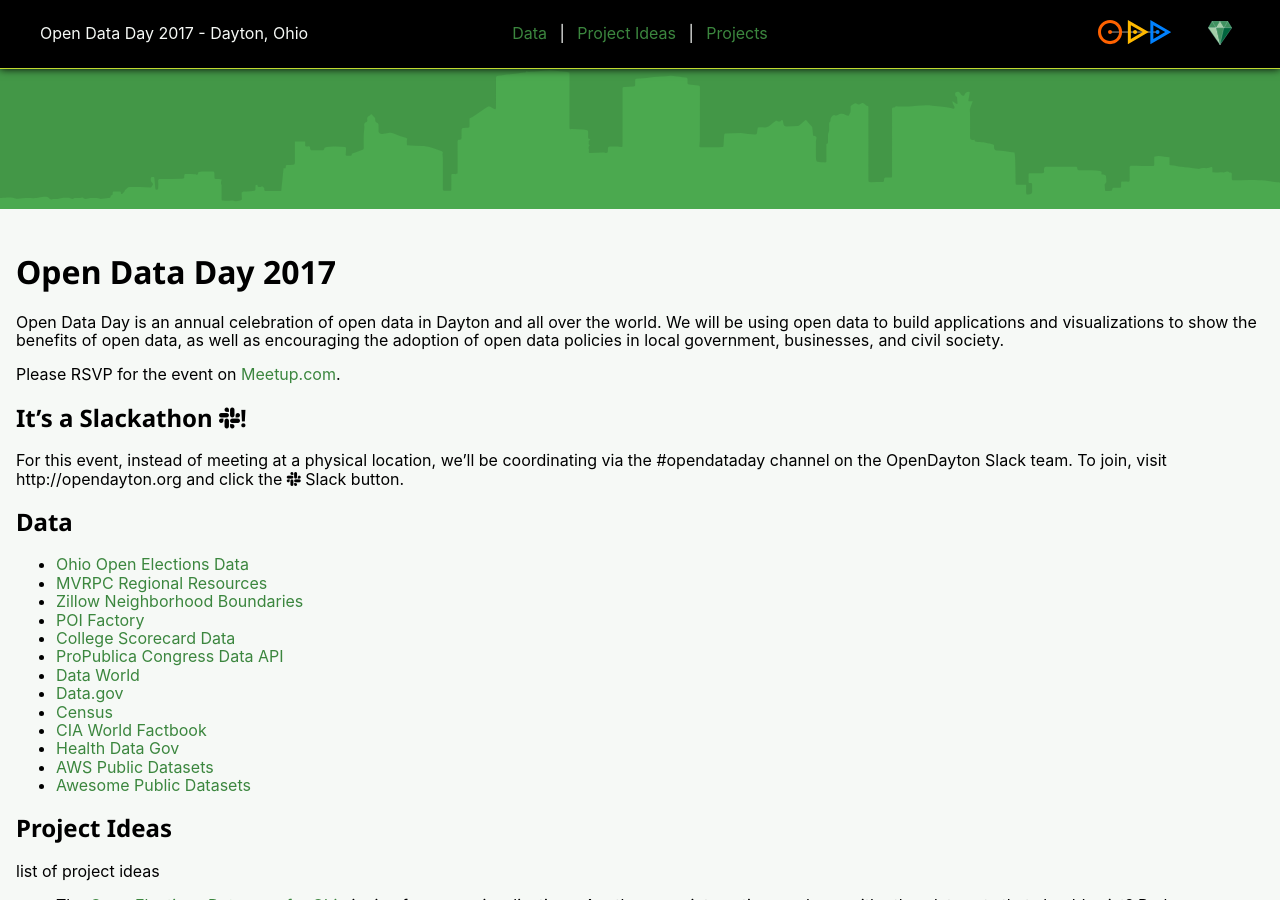
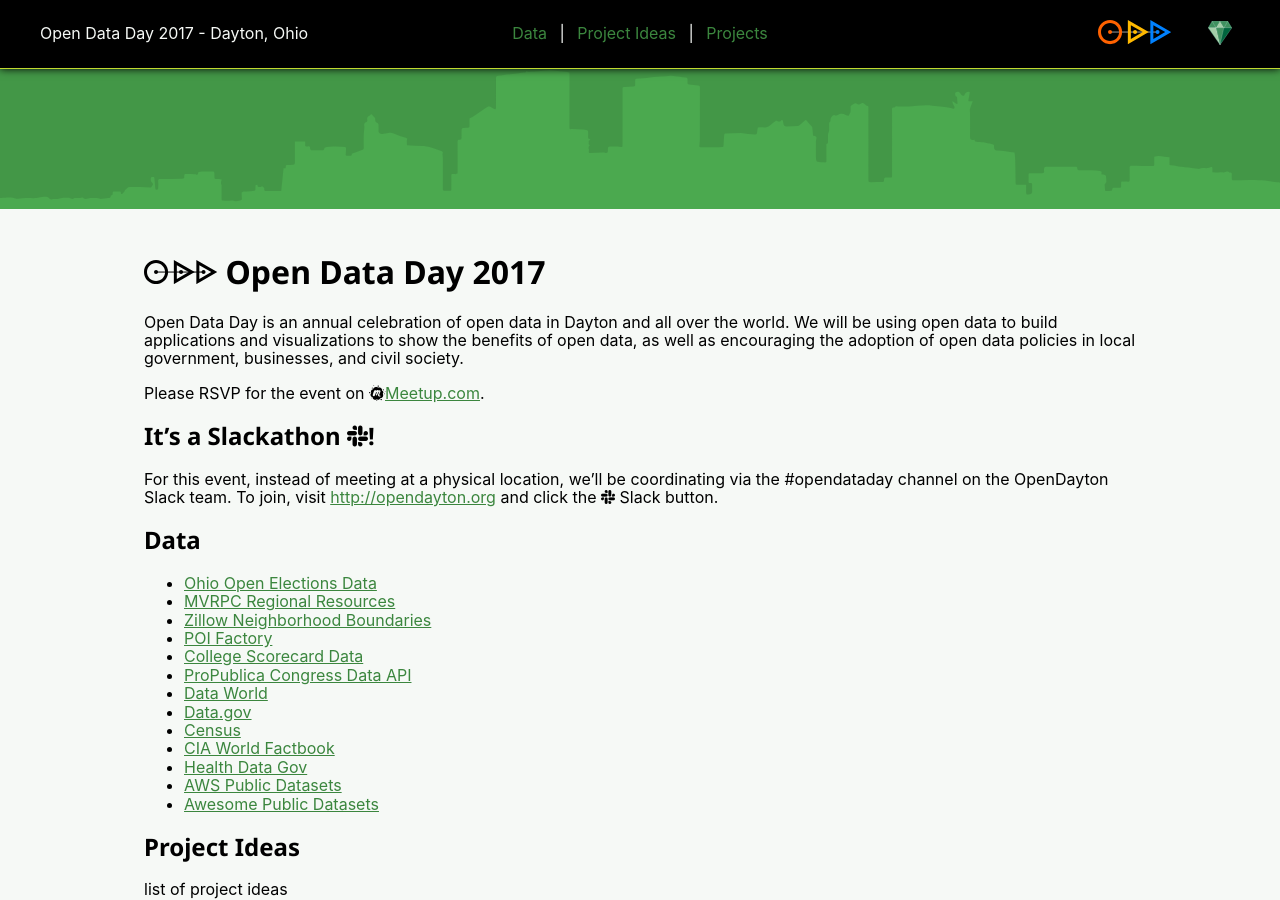
Before and after one commit to codefordayton/opendataday2017, a Jekyll site: the page built from docs/index.md, in a window 1280 px wide and 900 px high, scrolled down 538 px. Built offline with Jekyll 4.4.1, drawn with Linux system fonts in a browser that asks for light colours; nearby versions of some CDN libraries.

Commit message:
tweaks to the event info section

```diff
--- a/docs/_includes/svg.html
+++ b/docs/_includes/svg.html
@@ -5,6 +5,12 @@
             <path d="M24.1,48.3C10.8,48.3 0,37.4 0,24.1C0,10.8 10.8,0 24.1,0C37.4,0 48.2,10.8 48.2,24.1C48.2,37.4 37.4,48.3 24.1,48.3ZM24.1,6C14.1,6 6,14.2 6,24.1C6,34 14.1,42.2 24.1,42.2C34.1,42.2 42.2,34.1 42.2,24.1C42.2,14.1 34.1,6 24.1,6ZM24.1,20.2C26.308,20.2 28.1,21.992 28.1,24.2C28.1,26.408 26.308,28.2 24.1,28.2C21.892,28.2 20.1,26.408 20.1,24.2C20.1,21.992 21.892,20.2 24.1,20.2Z" style="fill:rgb(255,98,0);"></path>
             <path d="M59.7,48.3L59.7,0L101.5,24.1L59.7,48.3ZM65.7,10.4L65.7,37.9L89.5,24.1L65.7,10.4ZM74.1,20.2C76.308,20.2 78.1,21.992 78.1,24.2C78.1,26.408 76.308,28.2 74.1,28.2C71.892,28.2 70.1,26.408 70.1,24.2C70.1,21.992 71.892,20.2 74.1,20.2Z" style="fill:rgb(255,185,0);"></path>
             <path d="M104.7,48.3L104.7,0L146.5,24.1L104.7,48.3ZM110.7,10.4L110.7,37.9L134.5,24.1L110.7,10.4ZM119.1,20.2C121.308,20.2 123.1,21.992 123.1,24.2C123.1,26.408 121.308,28.2 119.1,28.2C116.892,28.2 115.1,26.408 115.1,24.2C115.1,21.992 116.892,20.2 119.1,20.2Z" style="fill:rgb(0,129,255);"></path>
+        </symbol>
+        <symbol id="odd-nostyle" viewBox="0 0 147 49">
+            <rect x="24.1" y="23.1" width="95" height="2"></rect>
+            <path d="M24.1,48.3C10.8,48.3 0,37.4 0,24.1C0,10.8 10.8,0 24.1,0C37.4,0 48.2,10.8 48.2,24.1C48.2,37.4 37.4,48.3 24.1,48.3ZM24.1,6C14.1,6 6,14.2 6,24.1C6,34 14.1,42.2 24.1,42.2C34.1,42.2 42.2,34.1 42.2,24.1C42.2,14.1 34.1,6 24.1,6ZM24.1,20.2C26.308,20.2 28.1,21.992 28.1,24.2C28.1,26.408 26.308,28.2 24.1,28.2C21.892,28.2 20.1,26.408 20.1,24.2C20.1,21.992 21.892,20.2 24.1,20.2Z"></path>
+            <path d="M59.7,48.3L59.7,0L101.5,24.1L59.7,48.3ZM65.7,10.4L65.7,37.9L89.5,24.1L65.7,10.4ZM74.1,20.2C76.308,20.2 78.1,21.992 78.1,24.2C78.1,26.408 76.308,28.2 74.1,28.2C71.892,28.2 70.1,26.408 70.1,24.2C70.1,21.992 71.892,20.2 74.1,20.2Z"></path>
+            <path d="M104.7,48.3L104.7,0L146.5,24.1L104.7,48.3ZM110.7,10.4L110.7,37.9L134.5,24.1L110.7,10.4ZM119.1,20.2C121.308,20.2 123.1,21.992 123.1,24.2C123.1,26.408 121.308,28.2 119.1,28.2C116.892,28.2 115.1,26.408 115.1,24.2C115.1,21.992 116.892,20.2 119.1,20.2Z"></path>
         </symbol>
         <symbol id="cfd" viewBox="0 0 822.829 827.753">
             <g id="Layer_3">
--- a/docs/_layouts/default.html
+++ b/docs/_layouts/default.html
@@ -10,8 +10,10 @@
 
         {% include header.html %}
 
-        <main class="content">
-            {{ content }}
+        <main class="content-ctr">
+            <div class="content">
+                {{ content }}
+            </div>
         </main>
 
         {% include footer.html %}
--- a/docs/index.md
+++ b/docs/index.md
@@ -4,18 +4,18 @@ title: Open Data Day 2017 - Dayton, Ohio
 permalink: /
 ---
 
-# Open Data Day 2017
+# <svg class="odd-h1"><use xlink:href="#odd-nostyle" /></svg>Open Data Day 2017
 Open Data Day is an annual celebration of open data in Dayton and all over
 the world. We will be using open data to build applications and visualizations
 to show the benefits of open data, as well as encouraging the adoption of open
 data policies in local government, businesses, and civil society.
 
-Please RSVP for the event on [Meetup.com](https://www.meetup.com/Code-for-Dayton/events/237417370/).
+Please RSVP for the event on <i class="fa fa-meetup"></i>[Meetup.com](https://www.meetup.com/Code-for-Dayton/events/237417370/).
 
 ## It's a Slackathon <i class="fa fa-slack"></i>!
 For this event, instead of meeting at a physical location, we’ll be
 coordinating via the #opendataday channel on the OpenDayton Slack team. To
-join, visit http://opendayton.org and click the <i class="fa fa-slack"></i> Slack button.
+join, visit [http://opendayton.org](http://opendayton.org) and click the <i class="fa fa-slack"></i> Slack button.
 
 ## Data
 * [Ohio Open Elections Data](https://github.com/openelections/openelections-data-oh)
--- a/docs/sass/defaults/_tags.scss
+++ b/docs/sass/defaults/_tags.scss
@@ -19,7 +19,7 @@ h6 {
 
 a {
     color: $clr-link-out;
-    text-decoration: none;
+    text-decoration: underline;
 
     &:hover {
         color: $clr-link-over;
--- a/docs/sass/defaults/_typography.scss
+++ b/docs/sass/defaults/_typography.scss
@@ -9,3 +9,9 @@ $odd: 'Noto Sans', sans-serif;
 $fontstack-mono: $csstricks-mono;
 $fontstack-body: $mediums-font-sansserif;
 $fontstack-headings: $odd;
+
+.odd-h1 {
+    height: 24.5px;
+    margin-right: 0.25em;
+    width: 73.5px;
+}
```
Also changed, not shown: docs/sass/defaults/_content.scss (+6 -1 lines), docs/styles/bundle.css (+11 -2 lines), docs/styles/bundle.min.css, 2 other files.
